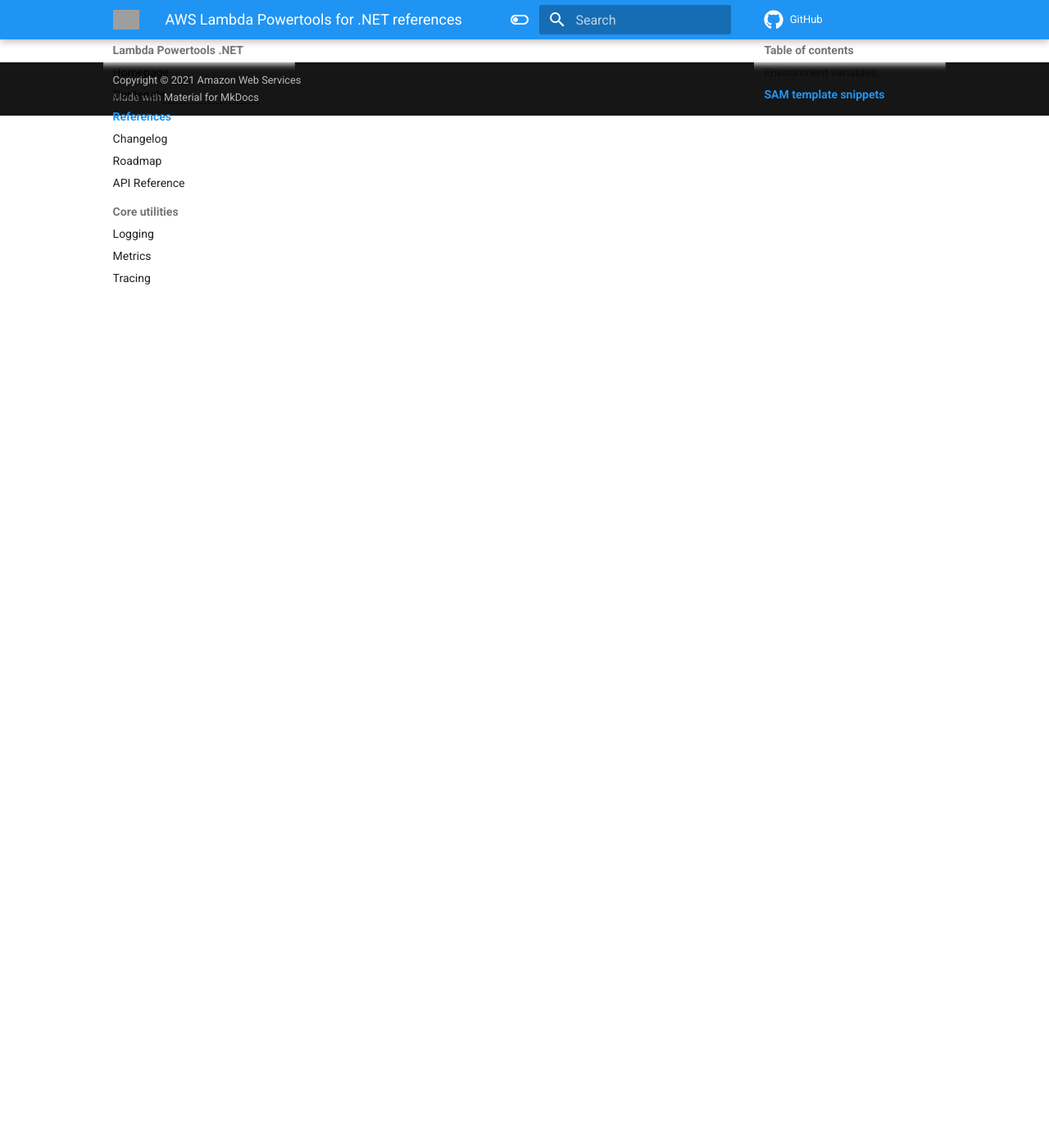
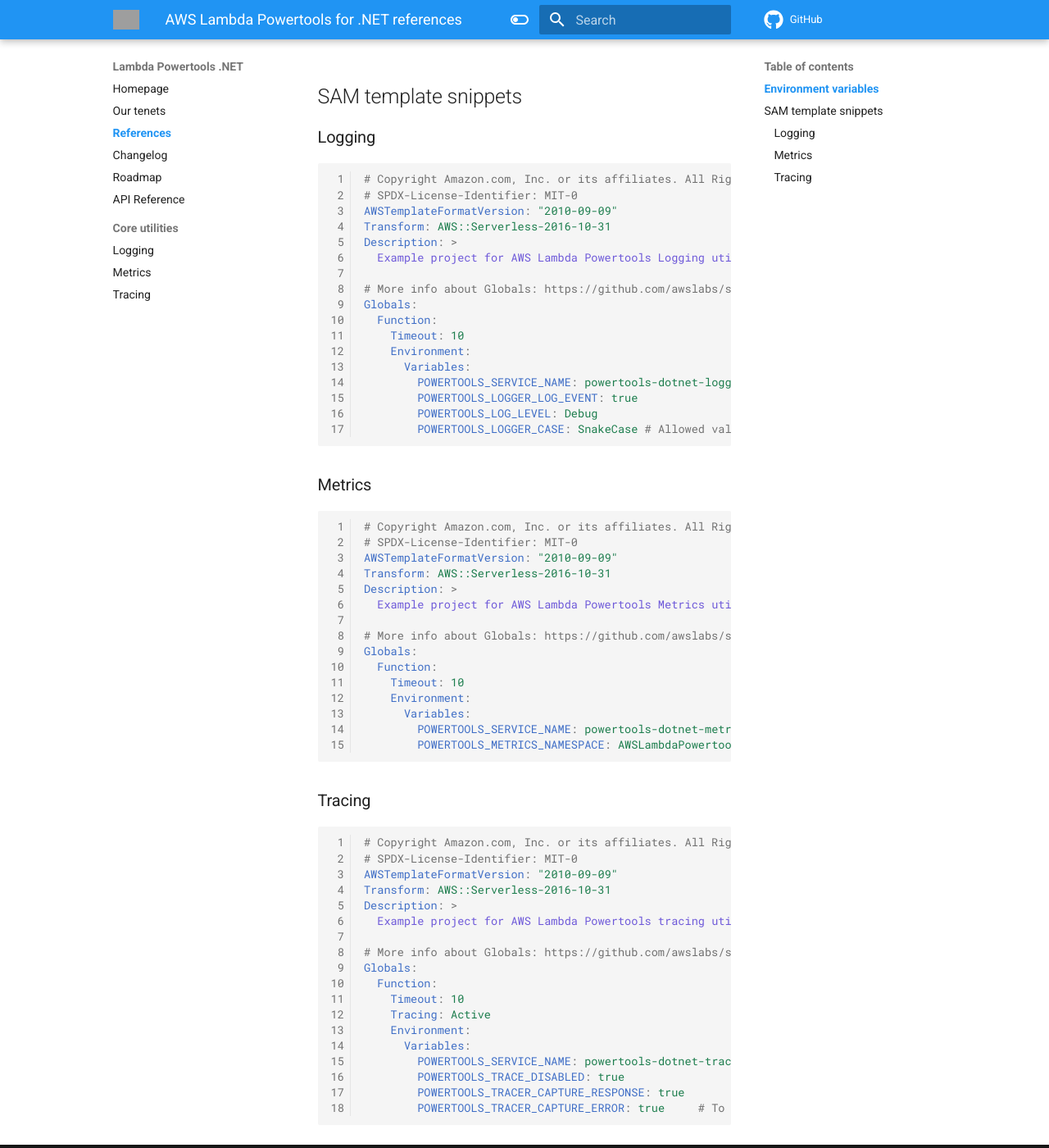
Before and after one commit to aws-powertools/powertools-lambda-dotnet, an MkDocs documentation site: the page built from docs/references.md, in a window 1280 px wide and 1400 px high, scrolled down 1604 px. Shown: the whole window at 82% size. Built offline with MkDocs 1.6.1 and Material for MkDocs 9.7.7, drawn with Linux system fonts in a browser that asks for light colours; a script that is not in the unit is left out; comment, search, counter and statistics services are not loaded; the version menu is left out; before the commit the page ends 1745 px from its top, so only the background shows below that; some of the changed text lies outside the part shown; grey boxes are pictures that could not be loaded.

Commit message:
docs: updated references

````diff
--- a/docs/references.md
+++ b/docs/references.md
@@ -11,14 +11,80 @@
 | Environment variable | Description | Utility | Default |
 | ------------------------------------------------- | --------------------------------------------------------------------------------- | --------------------------------------------------------------------------------- | ------------------------------------------------- |
 | **POWERTOOLS_SERVICE_NAME** | Sets service name used for tracing namespace, metrics dimension and structured logging | All | `"service_undefined"` |
+| **POWERTOOLS_LOGGER_LOG_EVENT** | Logs incoming event | [Logging](./core/logging) | `false` |
+| **POWERTOOLS_LOGGER_SAMPLE_RATE** | Debug log sampling | [Logging](./core/logging) | `0` |
+| **POWERTOOLS_LOG_DEDUPLICATION_DISABLED** | Disables log deduplication filter protection to use Pytest Live Log feature | [Logging](./core/logging) | `false` |
+| **POWERTOOLS_LOGGER_CASE** | Override the default casing for log keys | [Logging](./core/logging/#configure-log-output-casing) | `SnakeCase` |
 | **POWERTOOLS_METRICS_NAMESPACE** | Sets namespace used for metrics | [Metrics](./core/metrics) | `None` |
 | **POWERTOOLS_TRACE_DISABLED** | Disables tracing | [Tracing](./core/tracing) | `false` |
 | **POWERTOOLS_TRACER_CAPTURE_RESPONSE** | Captures Lambda or method return as metadata. | [Tracing](./core/tracing) | `true` |
 | **POWERTOOLS_TRACER_CAPTURE_ERROR** | Captures Lambda or method exception as metadata. | [Tracing](./core/tracing) | `true` |
-| **POWERTOOLS_LOGGER_LOG_EVENT** | Logs incoming event | [Logging](./core/logging) | `false` |
-| **POWERTOOLS_LOGGER_SAMPLE_RATE** | Debug log sampling | [Logging](./core/logging) | `0` |
-| **POWERTOOLS_LOG_DEDUPLICATION_DISABLED** | Disables log deduplication filter protection to use Pytest Live Log feature | [Logging](./core/logging) | `false` |
 
 ## SAM template snippets
 
-TODO....
+### Logging
+
+```yaml
+# Copyright Amazon.com, Inc. or its affiliates. All Rights Reserved.
+# SPDX-License-Identifier: MIT-0
+AWSTemplateFormatVersion: "2010-09-09"
+Transform: AWS::Serverless-2016-10-31
+Description: >
+  Example project for AWS Lambda Powertools Logging utility
+
+# More info about Globals: https://github.com/awslabs/serverless-application-model/blob/master/docs/globals.rst
+Globals:
+  Function:
+    Timeout: 10
+    Environment:
+      Variables:
+        POWERTOOLS_SERVICE_NAME: powertools-dotnet-logging-sample
+        POWERTOOLS_LOGGER_LOG_EVENT: true
+        POWERTOOLS_LOG_LEVEL: Debug
+        POWERTOOLS_LOGGER_CASE: SnakeCase # Allowed values are: CamelCase, PascalCase and SnakeCase
+
+```
+
+### Metrics
+
+```yaml
+# Copyright Amazon.com, Inc. or its affiliates. All Rights Reserved.
+# SPDX-License-Identifier: MIT-0
+AWSTemplateFormatVersion: "2010-09-09"
+Transform: AWS::Serverless-2016-10-31
+Description: >
+  Example project for AWS Lambda Powertools Metrics utility
+
+# More info about Globals: https://github.com/awslabs/serverless-application-model/blob/master/docs/globals.rst
+Globals:
+  Function:
+    Timeout: 10
+    Environment:
+      Variables:
+        POWERTOOLS_SERVICE_NAME: powertools-dotnet-metrics-sample # This can also be set using the Metrics decorator on your handler [Metrics(Namespace = "aws-lambda-powertools"]
+        POWERTOOLS_METRICS_NAMESPACE: AWSLambdaPowertools # This can also be set using the Metrics decorator on your handler [Metrics(Namespace = "aws-lambda-powertools"]
+```
+
+### Tracing
+
+```yaml
+# Copyright Amazon.com, Inc. or its affiliates. All Rights Reserved.
+# SPDX-License-Identifier: MIT-0
+AWSTemplateFormatVersion: "2010-09-09"
+Transform: AWS::Serverless-2016-10-31
+Description: >
+  Example project for AWS Lambda Powertools tracing utility
+
+# More info about Globals: https://github.com/awslabs/serverless-application-model/blob/master/docs/globals.rst
+Globals:
+  Function:
+    Timeout: 10
+    Tracing: Active
+    Environment:
+      Variables:
+        POWERTOOLS_SERVICE_NAME: powertools-dotnet-tracing-sample
+        POWERTOOLS_TRACE_DISABLED: true
+        POWERTOOLS_TRACER_CAPTURE_RESPONSE: true
+        POWERTOOLS_TRACER_CAPTURE_ERROR: true     # To disable tracing (CaptureMode = TracingCaptureMode.Disabled)
+
+```
````
